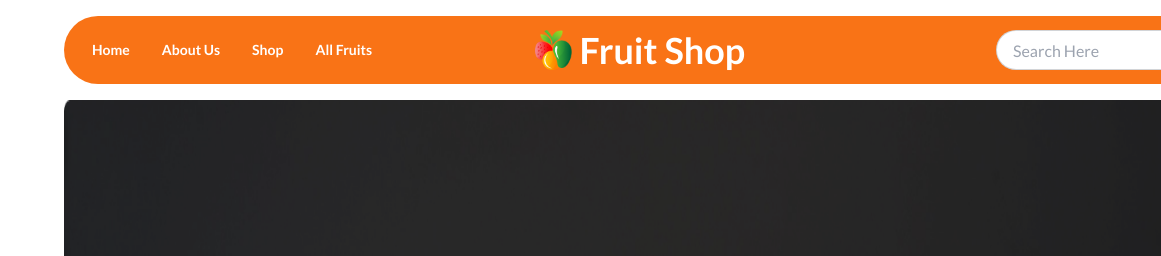
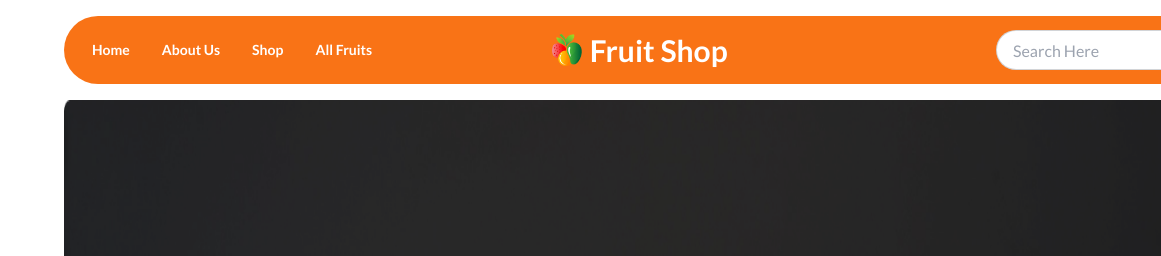
Before and after one commit to Ashikur2r/fruit-shop, a plain HTML site: page index.html in a window 1280 px wide. Shown: the top 256 px of the page, 0-1161 px from the left. Drawn offline with nearby package versions, Linux system fonts and the light colour scheme.

Commit message:
little change of container

```diff
--- a/index.html
+++ b/index.html
@@ -52,7 +52,7 @@
                             <li><a>All Fruits</a></li>
                             <li class="relative">
                                 <input class="input input-bordered rounded-full" type="text" placeholder="Search Here">
-                                <button class="absolute right-3 top-1">
+                                <button class="absolute right-3 top-3">
                                     <svg xmlns="http://www.w3.org/2000/svg" class="h-5 w-5" fill="none"
                                         viewBox="0 0 24 24" stroke="currentColor">
                                         <path stroke-linecap="round" stroke-linejoin="round" stroke-width="2"
@@ -74,8 +74,8 @@
                     </ul>
                 </div>
                 <div class="navbar-center pr-16 md:pr-96 lg:p-0">
-                    <a class="btn btn-ghost normal-case text-4xl text-black  lg:text-white font-semibold"> <img
-                            class="h-10" src="./images/logo.png" alt="">Fruit Shop</a>
+                    <a class="btn btn-ghost normal-case text-3xl text-black  lg:text-white font-semibold"> <img
+                            class="h-8" src="./images/logo.png" alt="">Fruit Shop</a>
                 </div>
                 <div class="navbar-end invisible lg:visible relative">
                     <input class="input input-bordered rounded-full h-10" type="text" placeholder="Search Here">
```
